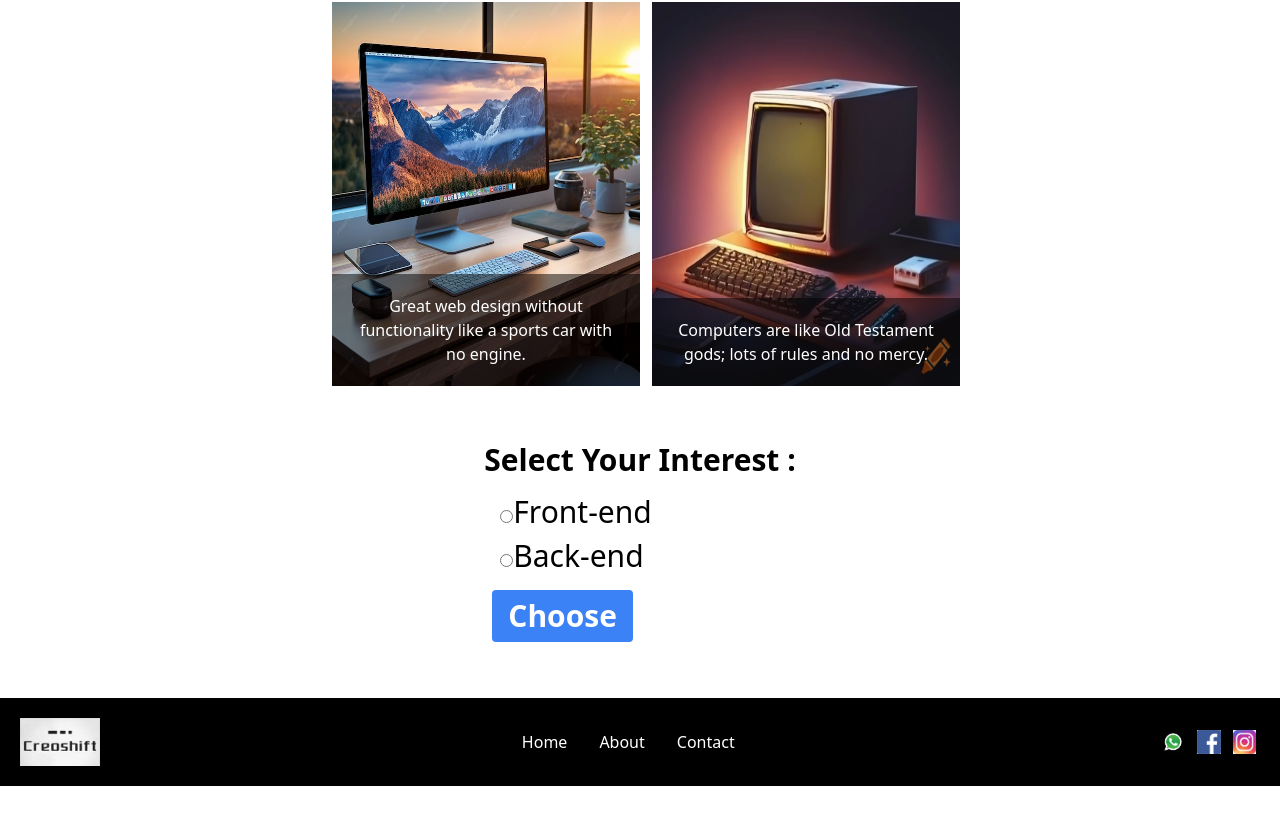
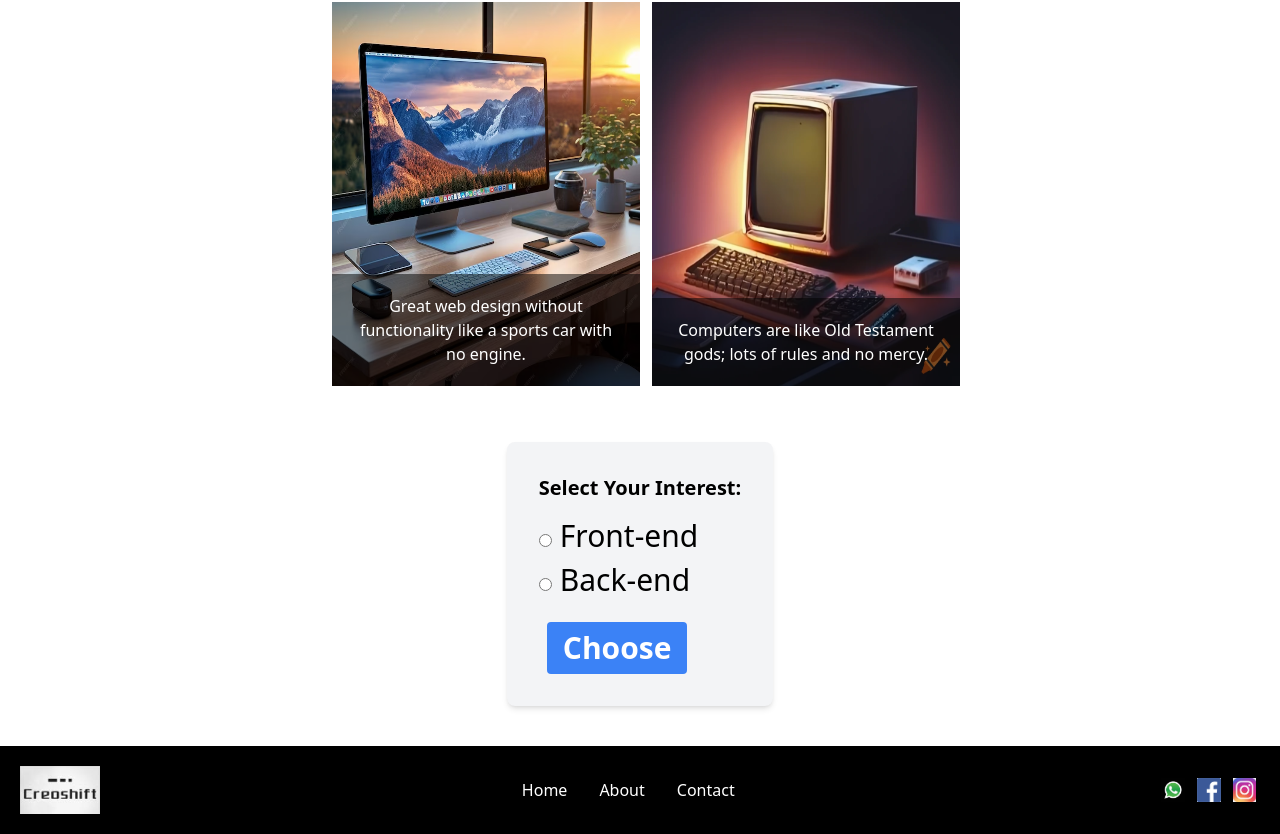
Before and after one commit to Joseph6655/nextjs-test3, a Next.js app: page / in a window 1280 px wide. Shown: the part 1340-2174 px from the top of the page. Before the commit the page ends 2126 px from the top, so only its background shows below. Built offline with nearby package versions, Linux system fonts and the light colour scheme.

Commit message:
new changes

```diff
--- a/src/comps/Sectionradiobutton.js
+++ b/src/comps/Sectionradiobutton.js
@@ -14,25 +14,25 @@ const Sectionradiobutton = () => {
 
   return (
     <div className="flex justify-center items-center m-10 text-3xl ">
-      <div>
-        <div  className="font-bold">
-        <h2 >Select Your Interest :</h2>
+      <div className="bg-gray-100 p-8 rounded-lg shadow-md">
+        <div className="font-bold">
+          <h2 className="text-xl mb-4">Select Your Interest:</h2>
         </div>
         <form onSubmit={handleSubmit}>
-          <label className="block mb-2 mt-4 ml-4 ">
+          <label className="block mb-2">
             <input type="radio" name="interest" value="Front-end" onChange={handleInterestChange} />
-              Front-end
+              <span className="ml-2">Front-end</span>
           </label>
-          <label className="block mb-4 ml-4 ">
+          <label className="block mb-2">
             <input type="radio" name="interest" value="Back-end" onChange={handleInterestChange} />
-              Back-end
+              <span className="ml-2">Back-end</span>
           </label>
 
-          <button type="submit" className="bg-blue-500 mb-4 ml-2 hover:bg-blue-700 text-white font-bold py-2 px-4 rounded">
+          <button type="submit" className="bg-blue-500 mt-4 ml-2 hover:bg-blue-700 text-white font-bold py-2 px-4 rounded">
             Choose
           </button>
         </form>
-        {selectedInterest && <p>Your interest is in : {selectedInterest}</p>}
+        {selectedInterest && <p className="mt-4">Your interest is in: {selectedInterest}</p>}
       </div>
     </div>
   );
```
